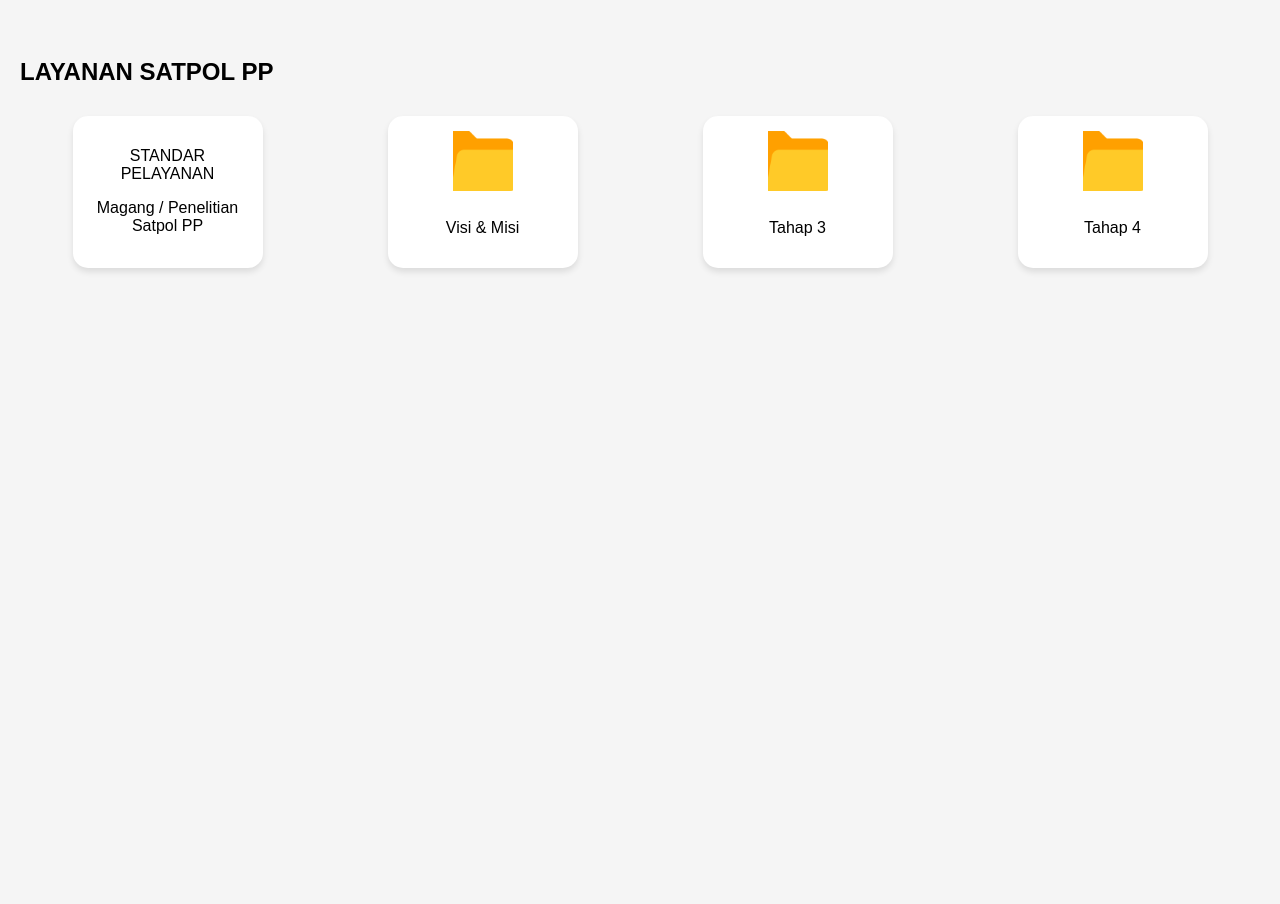
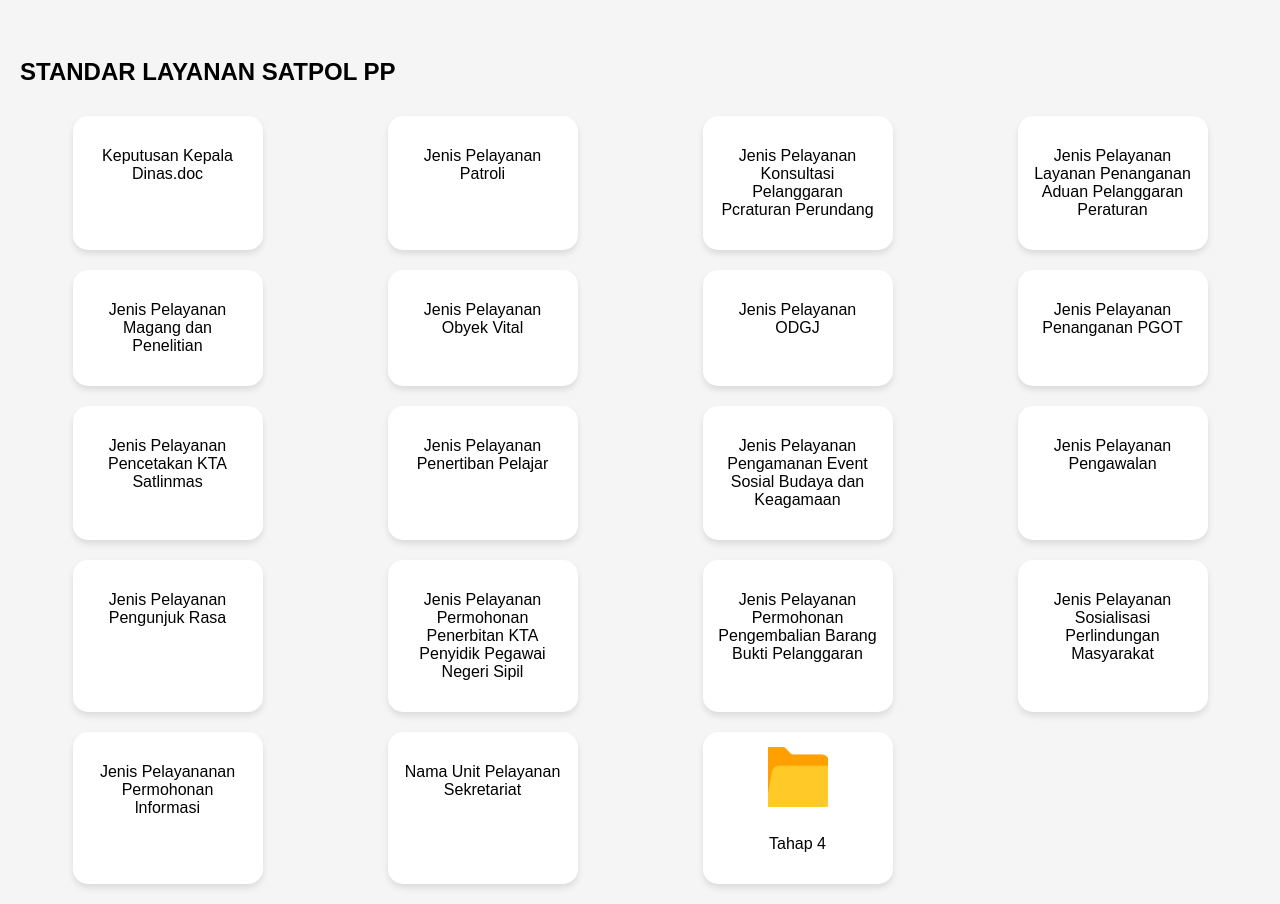
Before and after one commit to destroitz/satpolppkabprobolinggo, a plain HTML site: page index.html in a window 1280 px wide. Shown: the part 392-1296 px from the top of the page. Before the commit the page ends 800 px from the top, so only its background shows below. Drawn offline with Linux system fonts and the light colour scheme.

Commit message:
index.html

```diff
--- a/index.html
+++ b/index.html
@@ -182,20 +182,64 @@
 
   <!-- HOME -->
   <section id="home" class="active">
-    <h2>LAYANAN SATPOL PP</h2>
+    <h2>STANDAR LAYANAN SATPOL PP</h2>
     <div class="gallery">
-      <a href="dokumen/sop.pdf" target="_blank">
-        <p>STANDAR PELAYANAN</p>
-        <p>Magang / Penelitian Satpol PP</p>
+      <a href="dokumen/Keputusan Kepala Dinas.doc.pdf" target="_blank">
+        <p>Keputusan Kepala Dinas.doc</p>
       </a>
-      <a onclick="openModal('modalVisi')">
-        <img src="images/img.png" alt="Visi">
-        <p>Visi & Misi</p>
+      <a href="dokumen/Jenis Pelayana Patroli.pdf" target="_blank">
+        <p>Jenis Pelayanan Patroli</p>
       </a>
-      <a onclick="openModal('modalTahap3')">
-        <img src="images/img.png" alt="Tahap 3">
-        <p>Tahap 3</p>
+      <a href="dokumen/Jenis Pelayanan Konsultasi Pelanggaran Pcraturan Perundang.pdf" target="_blank">
+        <p>Jenis Pelayanan Konsultasi Pelanggaran Pcraturan Perundang</p>
       </a>
+	 <a href="dokumen/Jenis Pelayanan Layanan Penanganan Aduan Pelanggaran Peraturan.pdf" target="_blank">
+        <p>Jenis Pelayanan Layanan Penanganan Aduan Pelanggaran Peraturan</p>
+      </a>
+	  <a href="dokumen/Jenis Pelayanan Magang dan Penelitian.pdf" target="_blank">
+        <p>Jenis Pelayanan Magang dan Penelitian</p>
+	 </a>
+	 <a href="dokumen/Jenis Pelayanan Obyek Vital.pdf" target="_blank">
+        <p>Jenis Pelayanan Obyek Vital</p>
+      </a>
+	  <a href="dokumen/Jenis Pelayanan ODGJ.pdf" target="_blank">
+        <p>Jenis Pelayanan ODGJ</p>
+      </a>
+	  <a href="dokumen/Jenis Pelayanan Penanganan PGOT.pdf" target="_blank">
+        <p>Jenis Pelayanan Penanganan PGOT</p>
+      </a>
+	  <a href="dokumen/Jenis Pelayanan Pencetakan KTA Satlinmas.pdf" target="_blank">
+        <p>Jenis Pelayanan Pencetakan KTA Satlinmas</p>
+      </a>
+	  <a href="dokumen/Jenis Pelayanan Penertiban Pelajar.pdf" target="_blank">
+        <p>Jenis Pelayanan Penertiban Pelajar</p>
+      </a>
+	  <a href="dokumen/Jenis Pelayanan Pengamanan Event Sosial Budaya dan Keagamaan.pdf" target="_blank">
+        <p>Jenis Pelayanan Pengamanan Event Sosial Budaya dan Keagamaan</p>
+      </a>
+	  <a href="dokumen/Jenis Pelayanan Pengawalan.pdf" target="_blank">
+        <p>Jenis Pelayanan Pengawalan</p>
+      </a>
+	  <a href="dokumen/Jenis Pelayanan Pengunjuk Rasa.pdf" target="_blank">
+        <p>Jenis Pelayanan Pengunjuk Rasa</p>
+      </a>
+	  <a href="dokumen/Jenis Pelayanan Permohonan Penerbitan KTA Penyidik Pegawai Negeri Sipil.pdf" target="_blank">
+        <p>Jenis Pelayanan Permohonan Penerbitan KTA Penyidik Pegawai Negeri Sipil</p>
+      </a>
+	  <a href="dokumen/Jenis Pelayanan Permohonan Pengembalian Barang Bukti Pelanggaran.pdf" target="_blank">
+        <p>Jenis Pelayanan Permohonan Pengembalian Barang Bukti Pelanggaran</p>
+      </a>
+	  <a href="dokumen/Jenis Pelayanan Sosialisasi Perlindungan Masyarakat.pdf" target="_blank">
+        <p>Jenis Pelayanan Sosialisasi Perlindungan Masyarakat</p>
+      </a>
+	  <a href="dokumen/Jenis Pelayananan Permohonan lnformasi.pdf" target="_blank">
+        <p>Jenis Pelayananan Permohonan lnformasi</p>
+      </a>
+
+	   <a href="dokumen/Nama Unit Pelayanan  Sekretariat.pdf" target="_blank">
+        <p>Nama Unit Pelayanan  Sekretariat</p>
+      </a>
+
       <a onclick="openModal('modalTahap4')">
         <img src="images/img.png" alt="Tahap 4">
         <p>Tahap 4</p>
```
